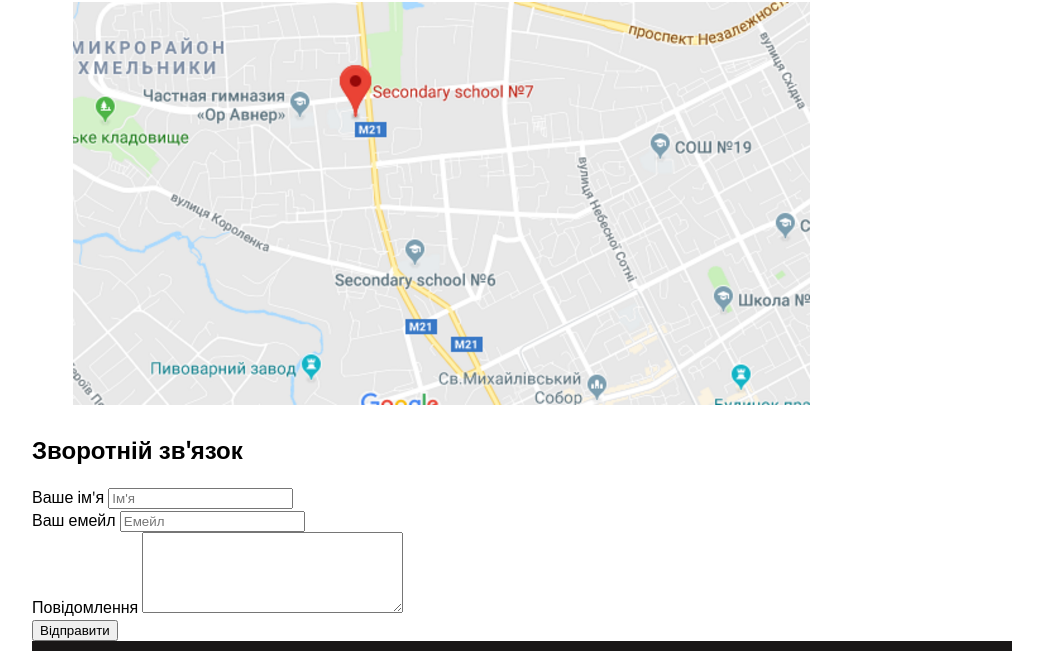
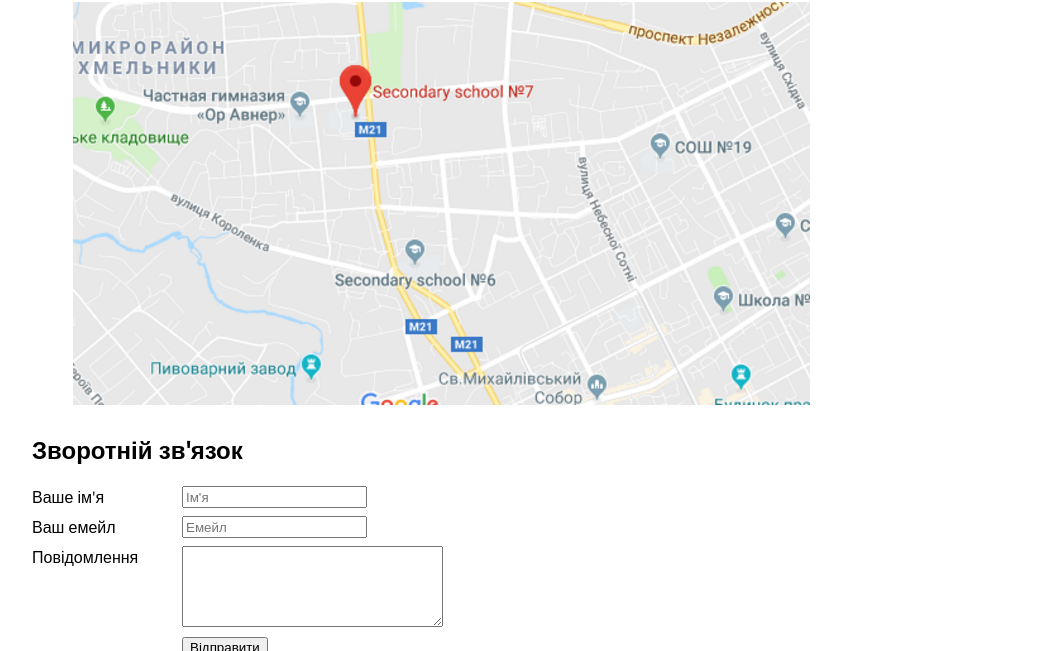
Before and after one commit to YuliyaTimosh/Main_project, a plain HTML site: page index.html in a window 1280 px wide. Shown: the part 2276-2927 px from the top of the page, without its empty margins (118-1161 px from the left). Drawn offline with nearby package versions, Linux system fonts and the light colour scheme.

Commit message:
Add form

```diff
--- a/css/index.css
+++ b/css/index.css
@@ -40,6 +40,23 @@ header .contacts {
 
 }
 
+form>div {
+    display: flex;
+    margin-bottom: 8px;
+}
+
+label {
+    width: 150px;
+
+}
+
+form input[type=submit] {
+    margin-left: 150px;
+    margin-bottom: 8px;
+
+}
+
+
 footer {
     padding: 1em;
     background: #191717;
--- a/index.html
+++ b/index.html
@@ -149,19 +149,24 @@
 
         <h2 id="communication">Зворотній зв'язок</h2>
         <form method="POST" action="https://formspree.io/yuliyatimosh96@ukr.net">
-            <label for="yourname">Ваше ім'я</label>
-            <input type="text" name="name" id="yourname" placeholder="Ім'я" required>
-            <br>
-            <label for="youremail">Ваш емейл</label>
-            <input type="email" name="email" id="youremail" placeholder="Емейл" required>
-            <br>
-            <label for="yourtext">Повідомлення
+            <div>
+                <label for="yourname">Ваше ім'я</label>
+                <input type="text" name="name" id="yourname" placeholder="Ім'я" required>
+            </div>
+            <div>
+                <label for="youremail">Ваш емейл</label>
+                <input type="email" name="email" id="youremail" placeholder="Емейл" required>
+            </div>
+            <div>
+                <label for="yourtext">Повідомлення</label>
                 <textarea cols="30" rows="5" name="text" id="yourtext">
             </textarea>
-            </label>
-            <br>
+
+            </div>
+
             <input type="submit" value="Відправити">
         </form>
+
     </main>
     <footer>
         <div class="socials">
```
